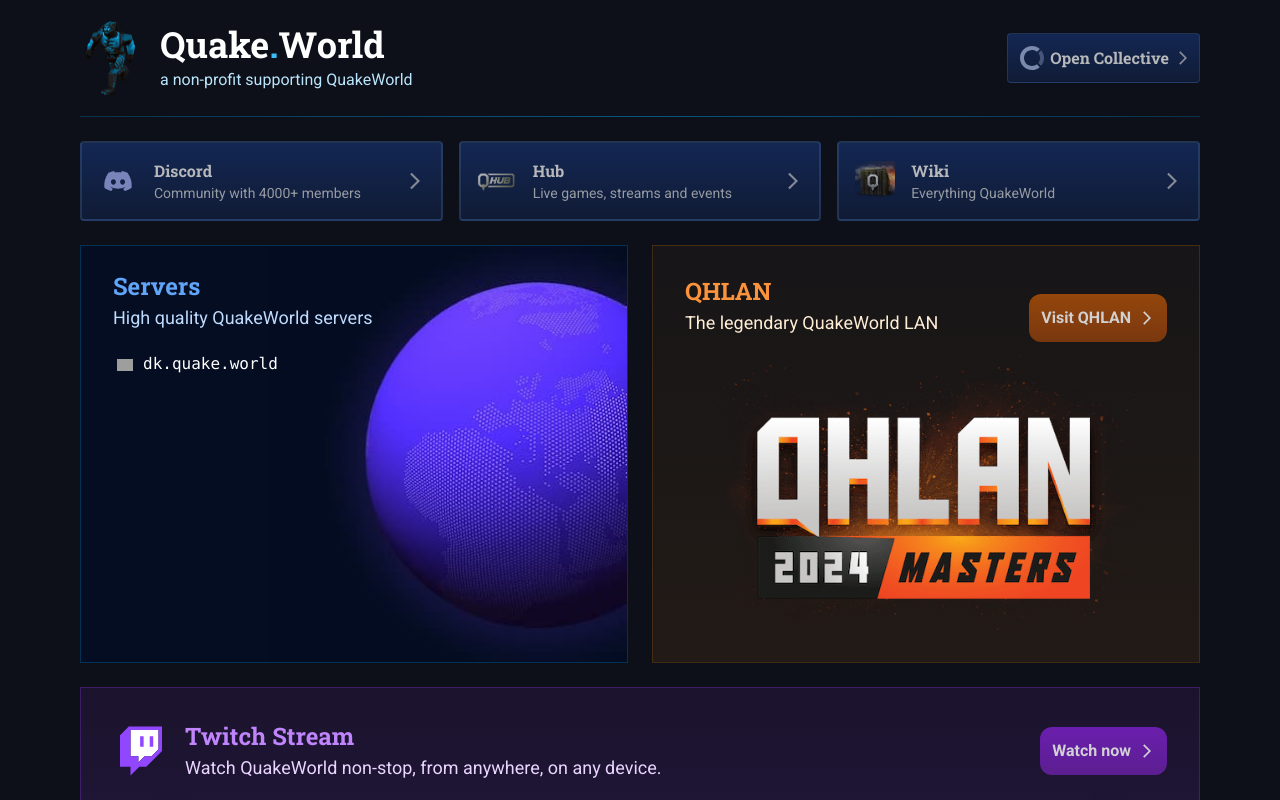
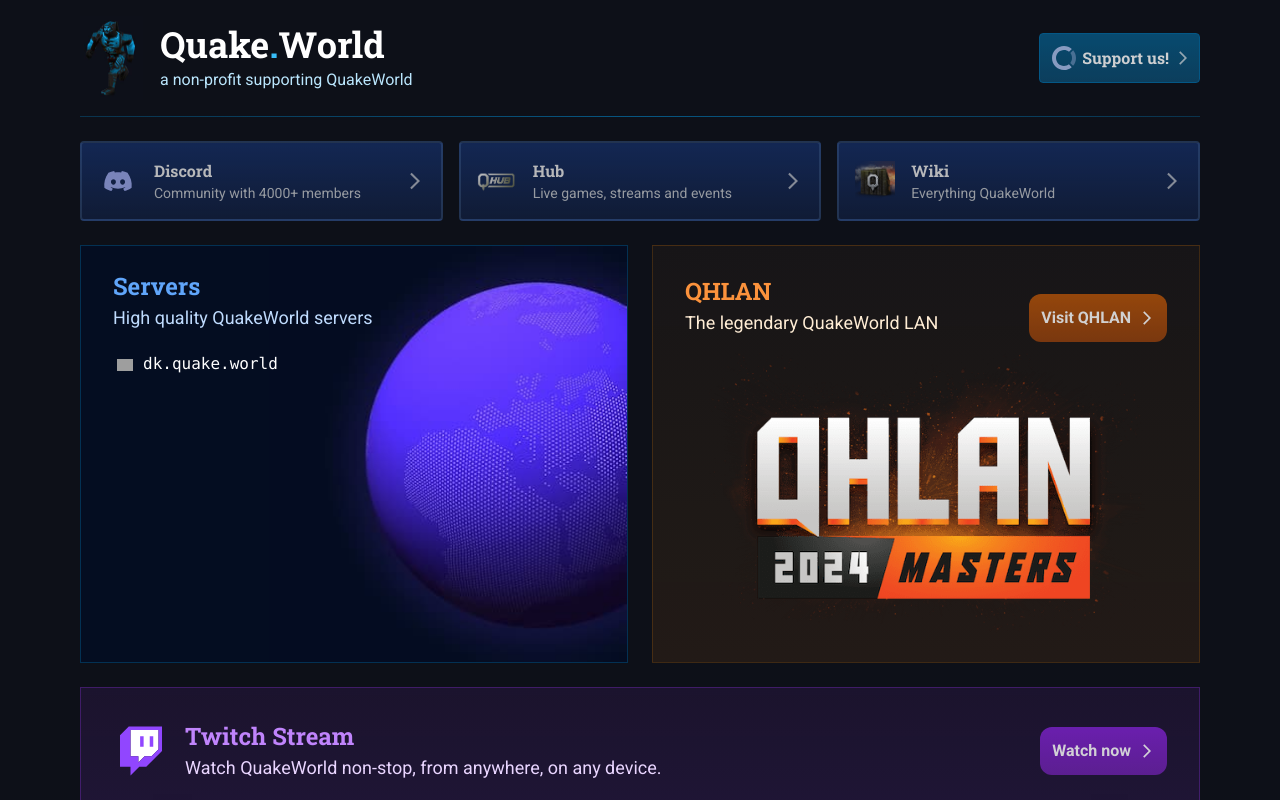
Before and after one commit to vikpe/quake.world-nonprofit, a Vue app: page / in a window 1280 px wide. Shown: the top 800 px of the page. Built offline with nearby package versions, Linux system fonts and the light colour scheme; no server answers; grey boxes are pictures that could not be loaded.

Commit message:
Update header donation button.

```diff
--- a/src/components/SiteHeader.vue
+++ b/src/components/SiteHeader.vue
@@ -19,12 +19,12 @@
     </div>
     <div class="flex items-center my-4">
       <a
-        class="flex items-center p-2 justify-between border border-blue-300/20 hover:border-blue-300/20 bg-gradient-to-b from-blue-600/40 to-blue-600/20 opacity-70 hover:opacity-100 lg:rounded"
+        class="flex items-center p-2 justify-between border border-sky-700 bg-gradient-to-b from-sky-800 to-sky-900 hover:bg-sky-800 opacity-80 hover:opacity-100 rounded"
         href="https://opencollective.com/quakeworld"
         title="Quake.World Open Collective"
       >
         <img class="w-8 h-8" src="/assets/img/logos/open_collective.svg" />
-        <span class="ml-0.5 pr-1.5 app-font-slab">Open Collective</span>
+        <span class="ml-0.5 pr-1.5 app-font-slab">Support us!</span>
         <img
           class="w-4 h-4 opacity-70"
           src="/assets/img/icons/arrow_forward_ios.svg"
```
